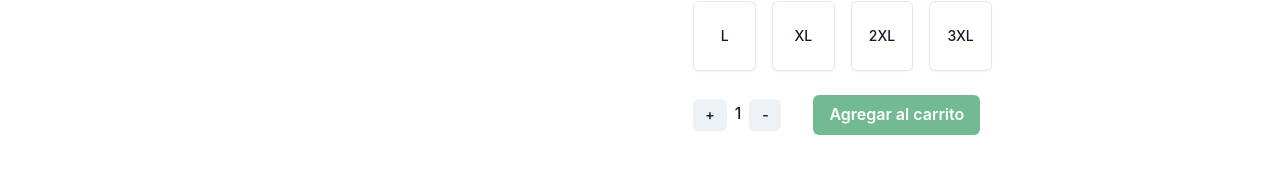
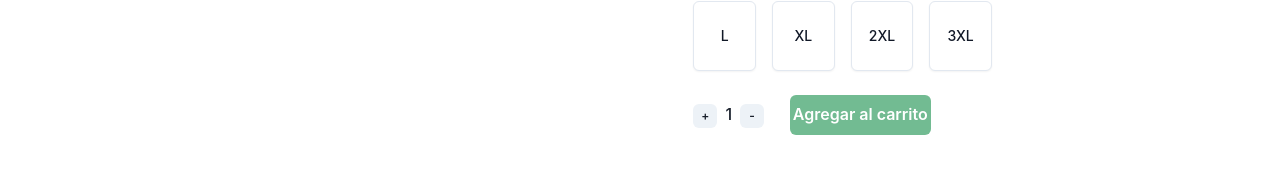
Before and after one commit to juanisuarez28/CreaTuLandingSuarez, a React (Vite) app: page /item in a window 1280 px wide. Shown: the part 393-582 px from the top of the page. Built offline with nearby package versions, Linux system fonts and the light colour scheme.

Commit message:
fix itemcount

```diff
--- a/src/components/ItemCount/ItemCount.jsx
+++ b/src/components/ItemCount/ItemCount.jsx
@@ -7,10 +7,10 @@ const ItemCount = ({initialValue, stock, onAdd}) => {
 
   return (
     <Flex mt={'1.5rem'} align={'center'}>
-      <Box mr={'2rem'}>
-        <Button mr={'0.5rem'} size={'sm'} onClick={incrementar}>+</Button>
+      <Box w={'50%'} >
+        <Button mr={'0.5rem'} size={'xs'} onClick={incrementar}>+</Button>
         <span>{count}</span>
-        <Button ml={'0.5rem'} size={'sm'} onClick={decrementar}>-</Button>
+        <Button ml={'0.5rem'}  size={'xs'} onClick={decrementar}>-</Button>
       </Box>
         <Button color={'white'} backgroundColor={'#72BB92'} onClick={()=> onAdd(count)}>Agregar al carrito</Button>
     </Flex>
```
